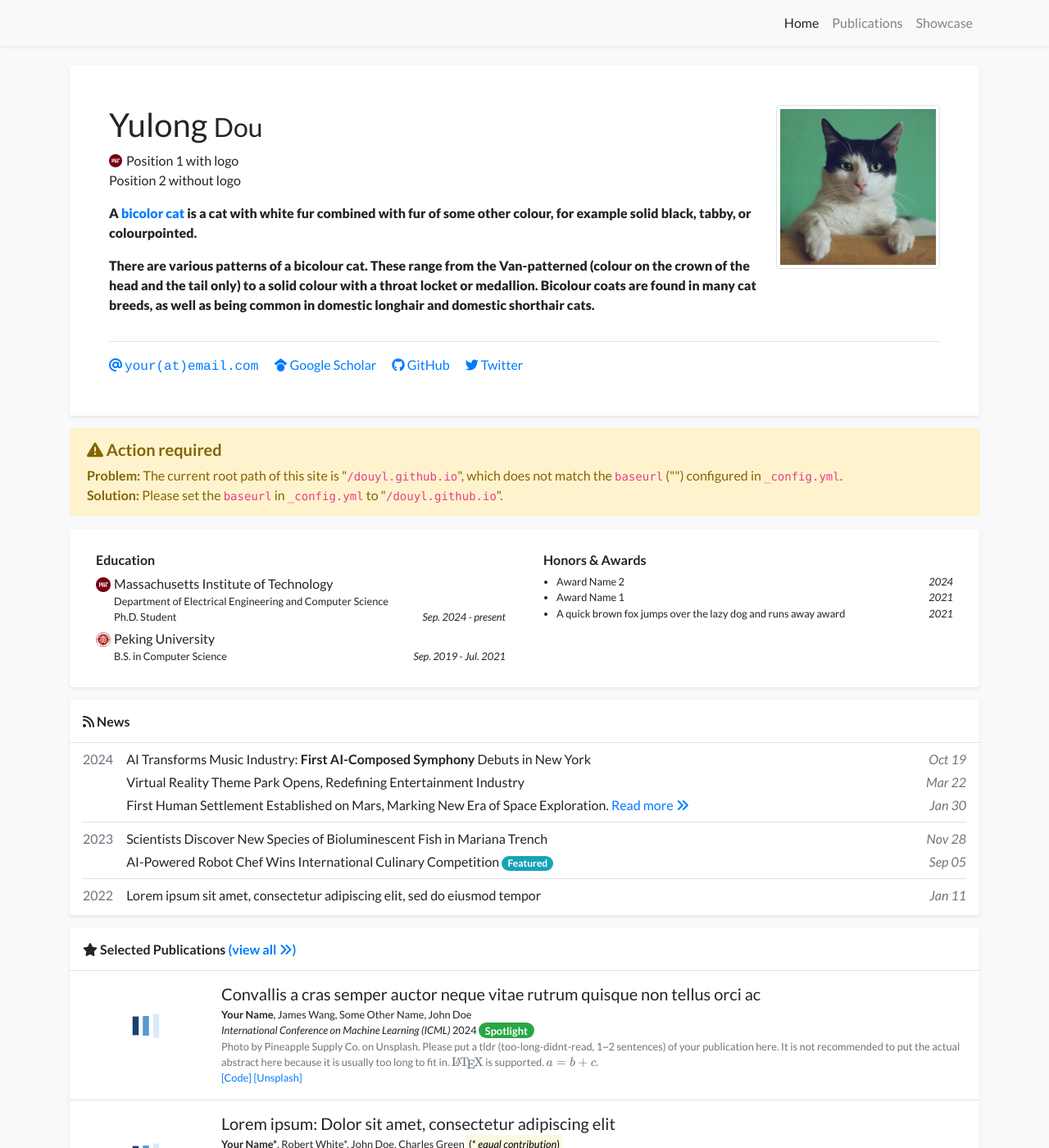
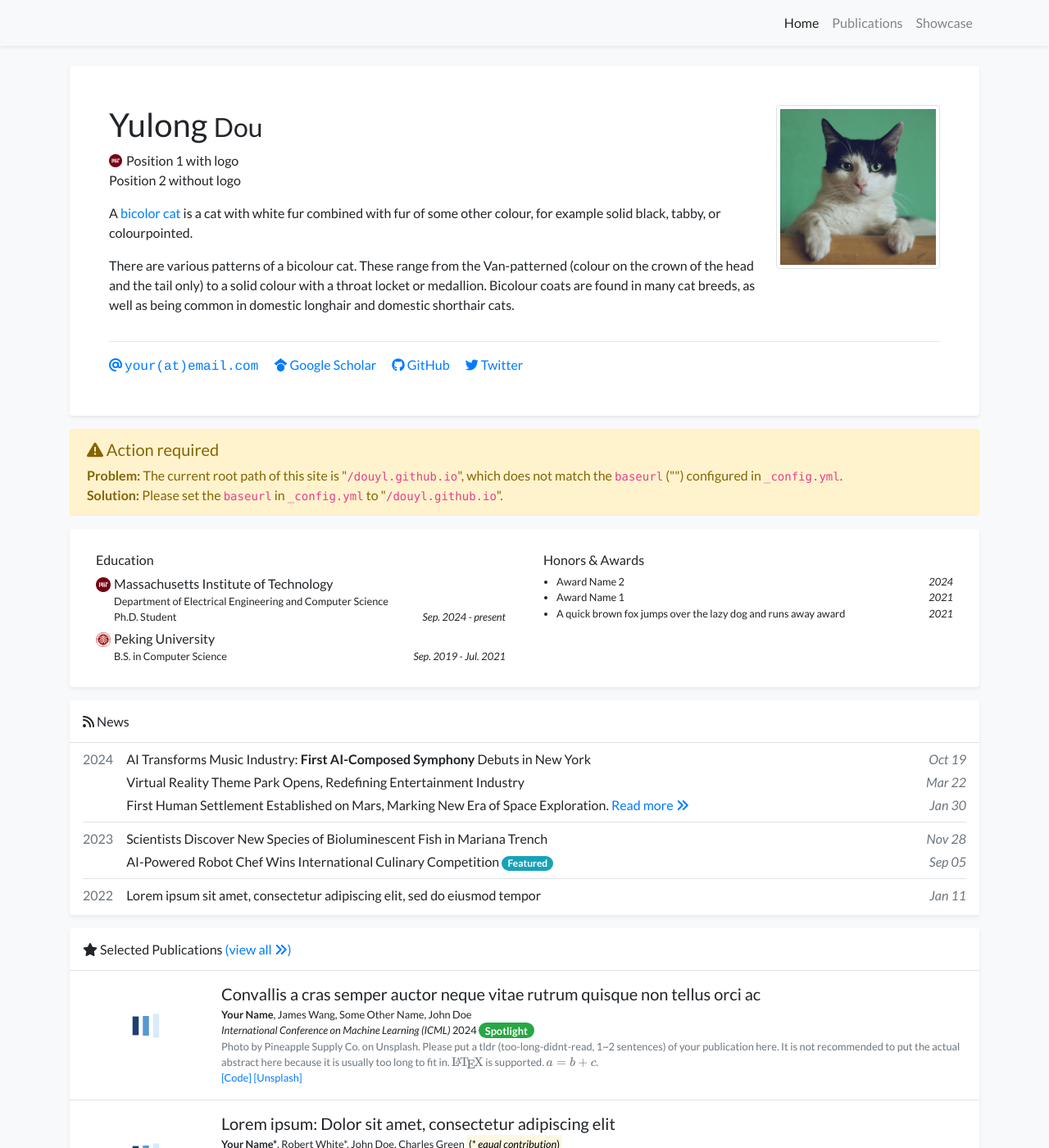
Before and after one commit to douyl/douyl.github.io, a Jekyll site: the page built from index.html, in a window 1280 px wide and 1400 px high. Shown: the whole window at 82% size. Built offline with Jekyll 4.4.1, drawn with Linux system fonts in a browser that asks for light colours; nearby versions of some CDN libraries; a style sheet for code colours, icons or effects is not loaded.

Commit message:
Update global.css

```diff
--- a/assets/css/global.css
+++ b/assets/css/global.css
@@ -8,7 +8,7 @@ body {
 
 h1, h2, h3, h4, h5, h6,
 .h1, .h2, .h3, .h4, .h5, .h6 {
-    font-weight: 700;
+    font-weight: 400;
 }
 
 .text-profile-position {
@@ -17,7 +17,7 @@ h1, h2, h3, h4, h5, h6,
 
 .text-profile-bio {
     /* font-family: "Raleway"; */
-    font-weight: 900;
+    font-weight: 400;
 }
 
 .navbar {
```
